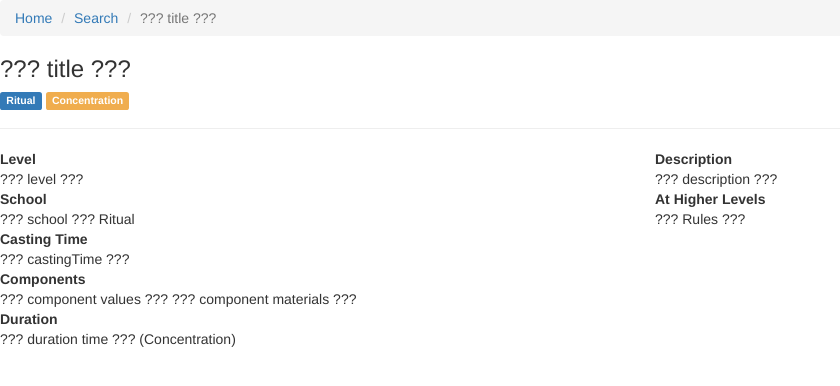
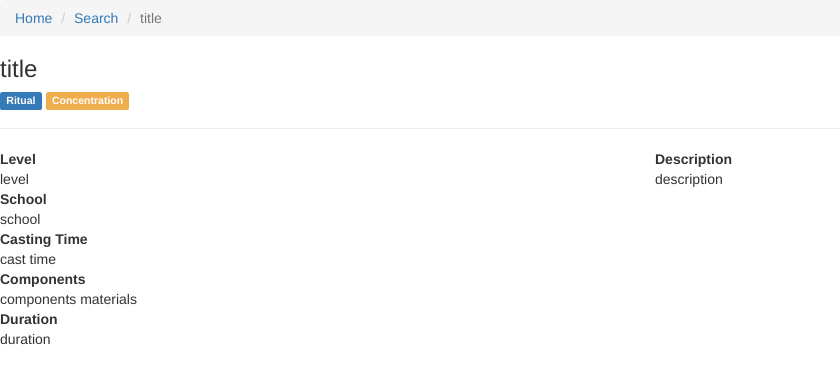
Before and after one commit to jbaiera/lift-play, a web app: page /spellbook/spell.html in a window 1280 px wide. Shown: the top 386 px of the page, without its empty margins (0-840 px from the left). Run offline with its HTML, style and script files only (its server is not run), Linux system fonts and the light colour scheme; data that the repository does not hold is empty; some libraries are stand-ins or nearby versions.

Commit message:
Got the spellbook example wired up. Might look to close out on this project and start standing it up for the spellbook project now.

```diff
--- a/src/main/webapp/forms/stateful.html
+++ b/src/main/webapp/forms/stateful.html
@@ -13,7 +13,7 @@
     <div id="main" data-lift="surround?with=bootstrap;at=content">
         <div class="row">
             <div class="col-md-6 col-md-offset-3 col-sm-6 col-sm-offset-3">
-                <h3>Stateful Form<br><small>Too save state in case of submit errors</small></h3>
+                <h3>Stateful Form<br><small>To save state in case of submit errors</small></h3>
                 <div class="well">
                     <form data-lift="Stateful?form=post">
                         <div class="form-group">
--- a/src/main/webapp/spellbook/spell.html
+++ b/src/main/webapp/spellbook/spell.html
@@ -12,55 +12,51 @@
     <body data-lift-content-id="main">
         <!-- Main Content -->
         <div id="main" data-lift="surround?with=bootstrap;at=content">
+            <div id="breadcrumb-container">
                 <ol class="breadcrumb">
                     <li><a href="#">Home</a></li>
                     <li><a href="#">Search</a></li>
-                <li class="active">??? title ???</li>
+                    <li class="active">title</li>
                 </ol>
+            </div>
+            <div id="spell-container" data-lift="Spell">
+                <div id="header">
                     <h3>
-                ??? title ???
+                        <span id="title">title</span>
                     </h3>
                     <h5>
-                <span class="isRitual"><span class="label label-primary">Ritual</span></span>
-                <span class="isConcentrate"><span class="label label-warning">Concentration</span></span>
+                        <span id="ritual-tag" class="label label-primary">Ritual</span>
+                        <span id="concentrate-tag" class="label label-warning">Concentration</span>
                     </h5>
+                </div>
                 <hr>
                 <div class="row">
                     <div class="col-sm-6">
                         <dl>
                             <dt>Level</dt>
-                        <dd>??? level ???</dd>
+                            <dd><span id="spell-level">level</span></dd>
 
                             <dt>School</dt>
-                        <dd>
-                            ??? school ???
-                            <span class="isRitual">Ritual</span>
-                        </dd>
+                            <dd><span id="school">school</span><span id="ritual"></span></dd>
 
                             <dt>Casting Time</dt>
-                        <dd>??? castingTime ???</dd>
+                            <dd><span id="cast-time">cast time</span></dd>
 
                             <dt>Components</dt>
-                        <dd>
-                            <span class="componentValues">??? component values ???</span>
-                            <span class="componentsMaterials">??? component materials ???</span>
-                        </dd>
+                            <dd><span id="components">components</span> <span id="materials">materials</span></dd>
 
                             <dt>Duration</dt>
-                        <dd>
-                            <span class="durationTime">??? duration time ???</span>
-                            <span class="isConcentrate">(Concentration)</span>
-                        </dd>
+                            <dd><span id="duration">duration</span><span id="concentrate"></span></dd>
                         </dl>
                     </div>
                     <div class="col-sm-6">
                         <dl>
                             <dt>Description</dt>
-                        <dd>??? description ???</dd>
+                            <dd><span id="description">description</span></dd>
 
-                        <dt>At Higher Levels</dt>
-                        <dd id="atHigherLevelData">??? Rules ???</dd>
+                            <span id="higher-level"></span>
                         </dl>
+                    </div>
                 </div>
             </div>
         </div>
```
Also changed, not shown: 2 other files. Lines whose indentation alone changed are shown as unchanged.
